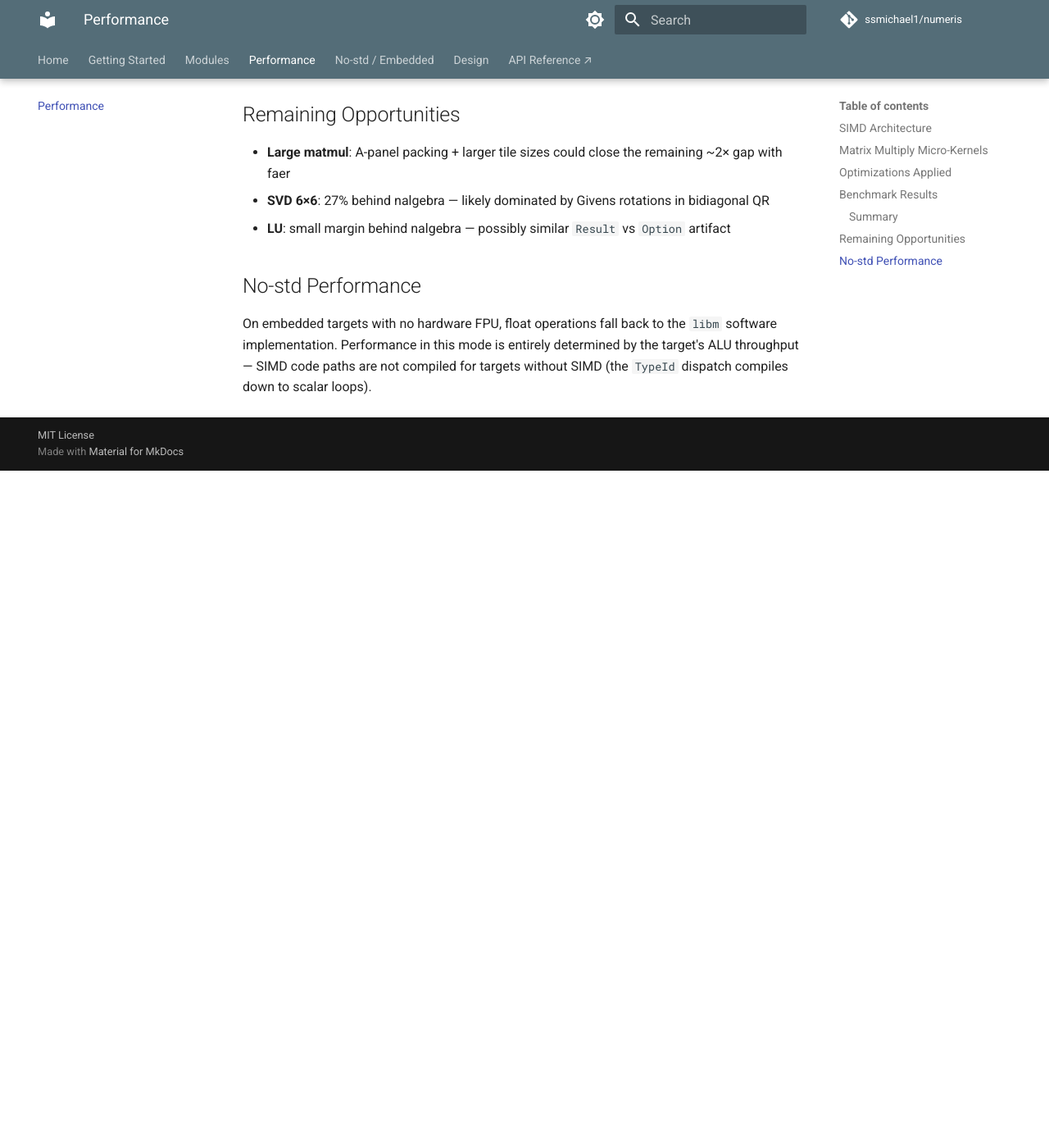
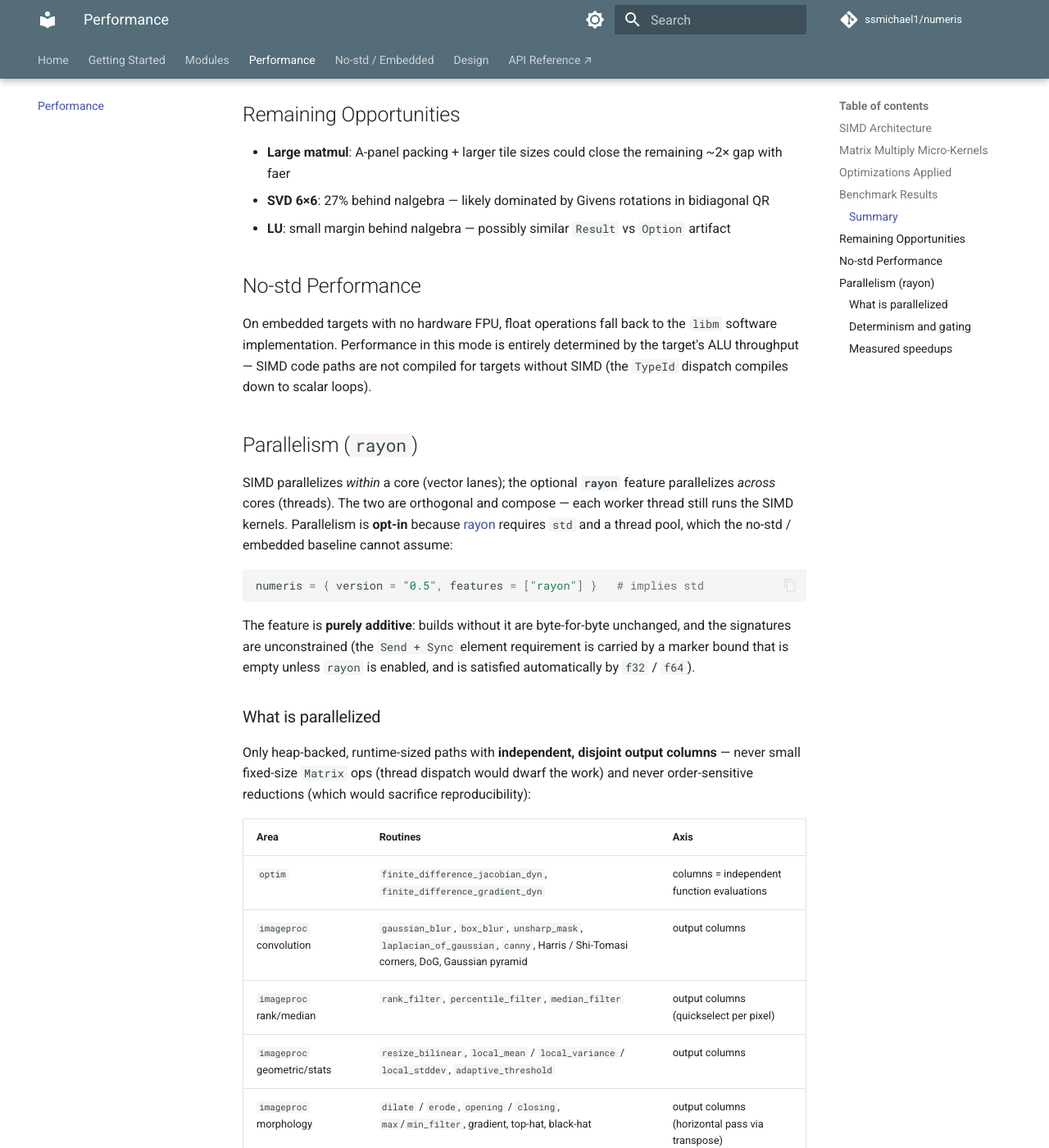
Before and after one commit to ssmichael1/numeris, an MkDocs documentation site: the page built from docs/performance.md, in a window 1280 px wide and 1400 px high, scrolled down 3198 px. Shown: the whole window at 82% size. Built offline with MkDocs 1.6.1 and Material for MkDocs 9.7.7, drawn with Linux system fonts in a browser that asks for light colours; comment, search, counter and statistics services are not loaded; before the commit the page ends 3772 px from its top, so only the background shows below that; some of the changed text lies outside the part shown.

Commit message:
docs: document the `rayon` parallelism feature across all surfaces
Adds user-facing documentation for the opt-in `rayon` feature:

- docs/performance.md: new "Parallelism (rayon)" section — opt-in rationale,
  what is/isn't parallelized (table), determinism + work-aware gating, and a
  measured-speedups table.
- docs/getting-started.md: `rayon` row in the Cargo features table, a build
  example, and a SIMD-vs-rayon (within-core vs across-core) note.
- docs/imageproc.md and docs/optim.md: cross-reference admonitions on the
  affected APIs.
- README.md: Features bullet + a Performance-section paragraph.
- src/lib.rs: crate-level "## Parallelism" rustdoc section.

Also fixes two rustdoc warnings introduced earlier (public FD-Jacobian docs
linked to the private `FD_PAR_MIN_COLS` const — now plain code spans). Docs
build cleanly with all features; doctests and full suite green.

Co-Authored-By: Claude Opus 4.8 (1M context) <noreply@anthropic.com>

````diff
--- a/docs/performance.md
+++ b/docs/performance.md
@@ -99,3 +99,44 @@ Compared against nalgebra 0.34 and faer 0.24. All benchmarks run with `cargo ben
 ## No-std Performance
 
 On embedded targets with no hardware FPU, float operations fall back to the `libm` software implementation. Performance in this mode is entirely determined by the target's ALU throughput — SIMD code paths are not compiled for targets without SIMD (the `TypeId` dispatch compiles down to scalar loops).
+
+## Parallelism (`rayon`)
+
+SIMD parallelizes *within* a core (vector lanes); the optional **`rayon`** feature parallelizes *across* cores (threads). The two are orthogonal and compose — each worker thread still runs the SIMD kernels. Parallelism is **opt-in** because [rayon](https://docs.rs/rayon) requires `std` and a thread pool, which the no-std / embedded baseline cannot assume:
+
+```toml
+numeris = { version = "0.5", features = ["rayon"] }   # implies std
+```
+
+The feature is **purely additive**: builds without it are byte-for-byte unchanged, and the signatures are unconstrained (the `Send + Sync` element requirement is carried by a marker bound that is empty unless `rayon` is enabled, and is satisfied automatically by `f32` / `f64`).
+
+### What is parallelized
+
+Only heap-backed, runtime-sized paths with **independent, disjoint output columns** — never small fixed-size `Matrix` ops (thread dispatch would dwarf the work) and never order-sensitive reductions (which would sacrifice reproducibility):
+
+| Area | Routines | Axis |
+|---|---|---|
+| `optim` | `finite_difference_jacobian_dyn`, `finite_difference_gradient_dyn` | columns = independent function evaluations |
+| `imageproc` convolution | `gaussian_blur`, `box_blur`, `unsharp_mask`, `laplacian_of_gaussian`, `canny`, Harris / Shi-Tomasi corners, DoG, Gaussian pyramid | output columns |
+| `imageproc` rank/median | `rank_filter`, `percentile_filter`, `median_filter` | output columns (quickselect per pixel) |
+| `imageproc` geometric/stats | `resize_bilinear`, `local_mean` / `local_variance` / `local_stddev`, `adaptive_threshold` | output columns |
+| `imageproc` morphology | `dilate` / `erode`, `opening` / `closing`, `max`/`min_filter`, gradient, top-hat, black-hat | output columns (horizontal pass via transpose) |
+
+### Determinism and gating
+
+- **Deterministic results.** Each worker writes a disjoint slice of the output, so the result is identical regardless of thread count. (Parallel *reductions*, where summation order would change the floating-point answer, are intentionally not used.)
+- **Work-aware gating.** Each routine decides whether to fan out based on *total work* (e.g. `nrows · ncols · kernel_size`), not raw column count — so a small image, or a cheap operation on a medium image, stays sequential and never pays thread-dispatch overhead. The crossover that matters is the cost of the work, not its shape.
+
+### Measured speedups
+
+Apple Silicon (aarch64), `f64`, parallel vs. the same build with `rayon` off:
+
+| Workload | Size | Speedup |
+|---|---|---|
+| Separable Gaussian blur | 512² | ~2.6× |
+| Median filter (5×5) | 256² | ~3.4× |
+| Median filter (3×3) | 256² | ~3.7× |
+| Morphological dilation (r=3) | 1024² | ~4.1× |
+| Finite-difference Jacobian | n=256, expensive `f` | ~4× |
+
+Wins scale with total work; below each routine's gate the parallel build matches the sequential one (no regression). See `bench/` for the harnesses — each is feature-toggled (`--no-default-features` flips `rayon` off) so Criterion can diff the two baselines.
````
Also changed, not shown: README.md (+3 -0 lines), docs/getting-started.md (+6 -0 lines), docs/imageproc.md (+3 -0 lines), docs/optim.md (+8 -0 lines), 2 other files.
